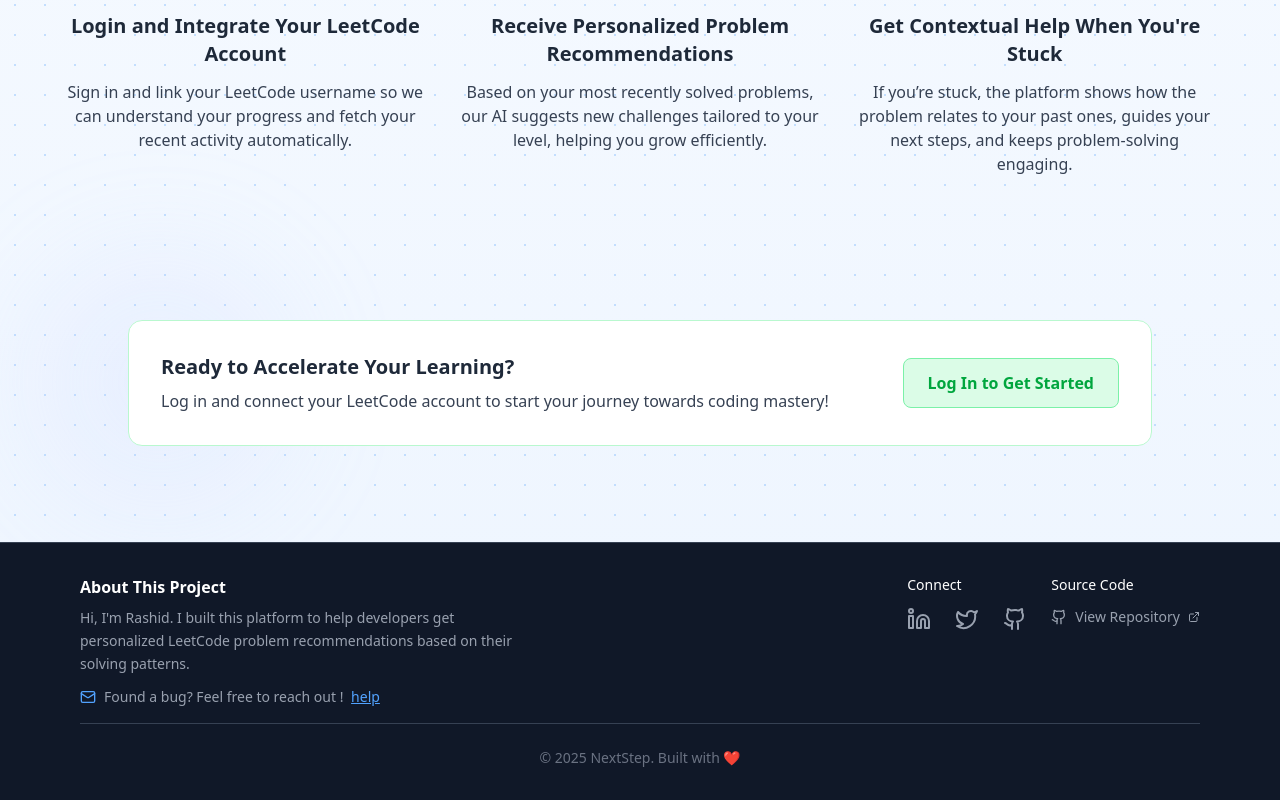
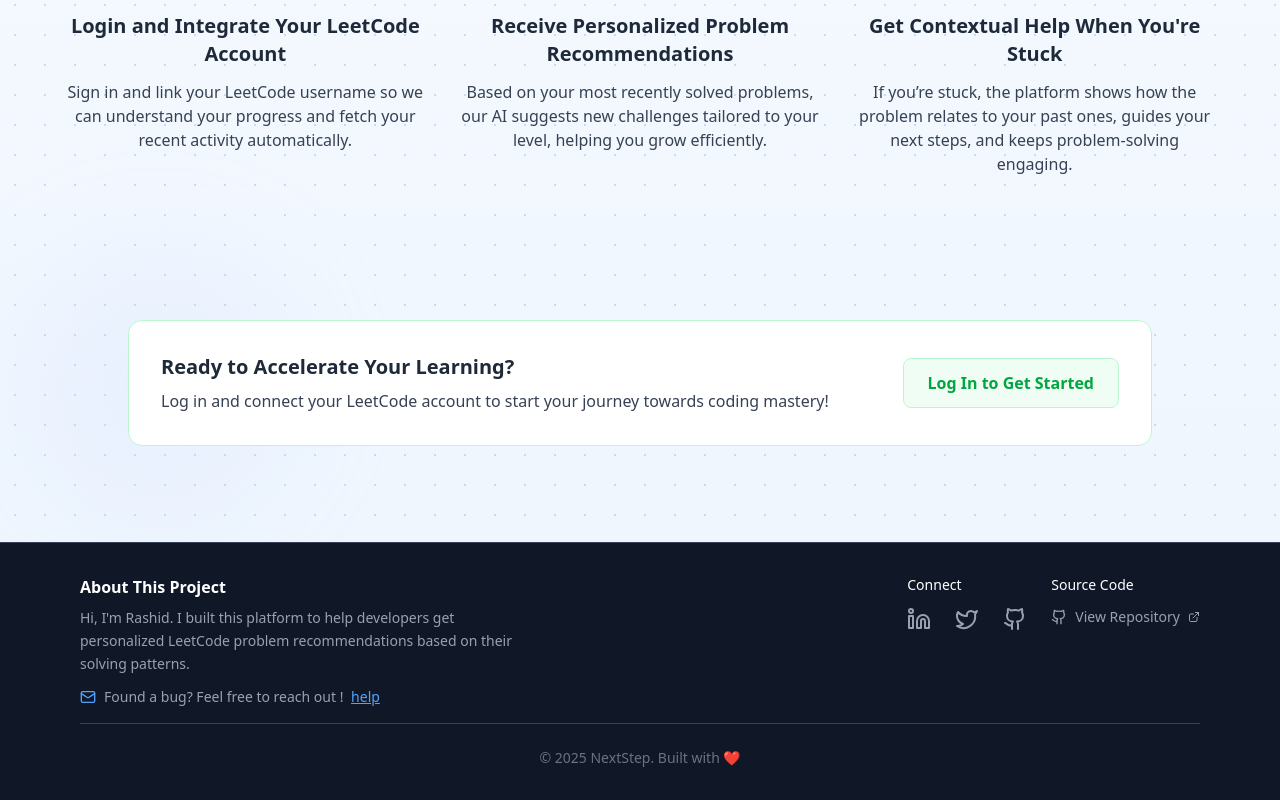
Before and after one commit to Rashid-123/ContestX, a Next.js app in the folder client/: page / in a window 1280 px wide. Shown: the part 1334-2134 px from the top of the page. Built offline with nearby package versions, Linux system fonts and the light colour scheme; no server answers.

Commit message:
login button

```diff
--- a/client/src/components/Hero.jsx
+++ b/client/src/components/Hero.jsx
@@ -196,7 +196,7 @@
                             </div>
                             <a
                                 href="/login"
-                                className="w-full md:w-auto inline-block px-4 sm:px-6 py-2.5 sm:py-3 bg-green-100 text-green-600 text-sm sm:text-base font-semibold rounded-md border border-green-300 hover:bg-green-200 transition duration-300 text-center"
+                                className="w-full md:w-auto inline-block px-4 sm:px-6 py-2.5 sm:py-3 bg-green-50 text-green-600 text-sm sm:text-base font-semibold rounded-md border border-green-200 hover:bg-green-300 transition duration-300 text-center"
                             >
                                 Log In to Get Started
                             </a>
```
